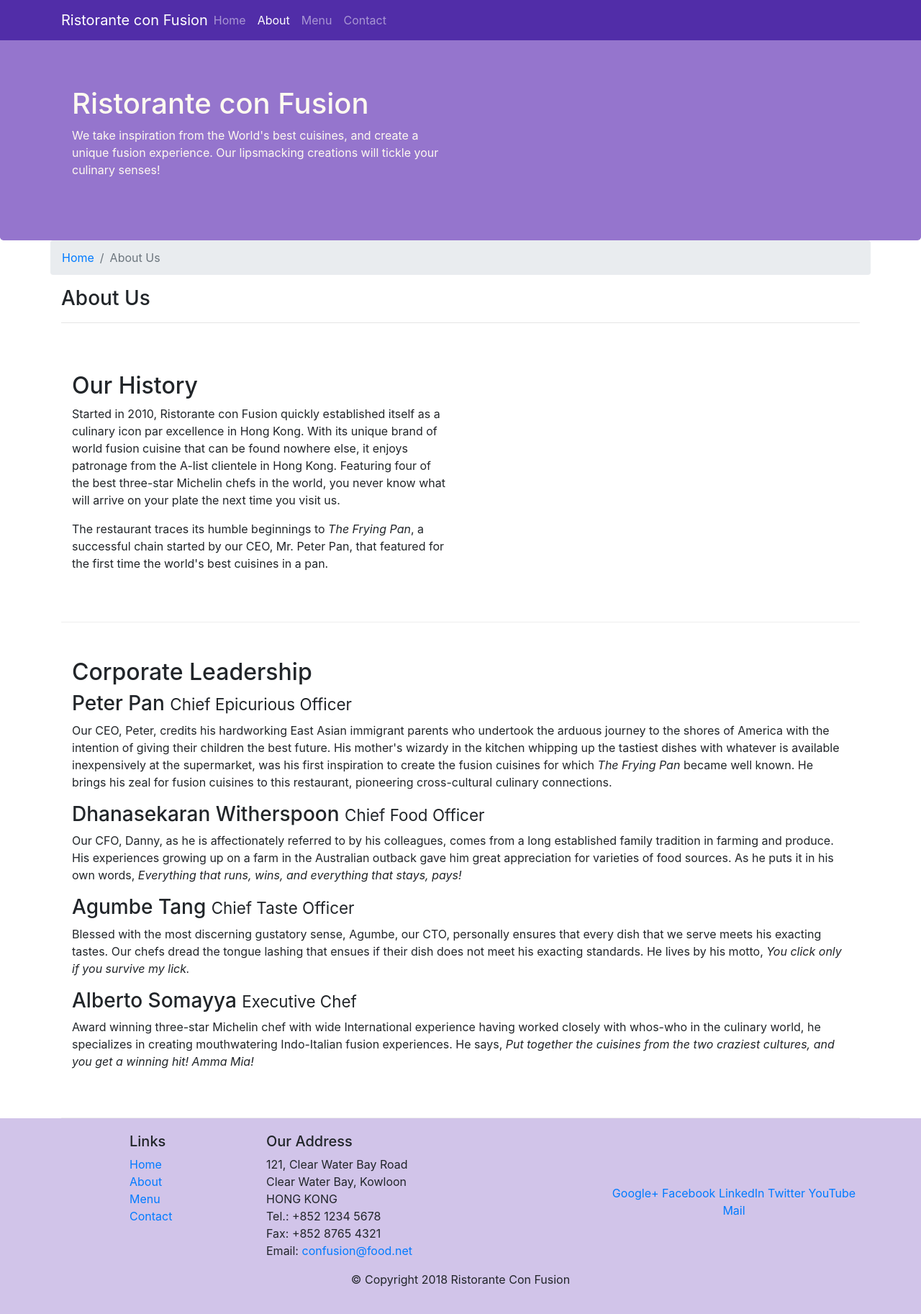
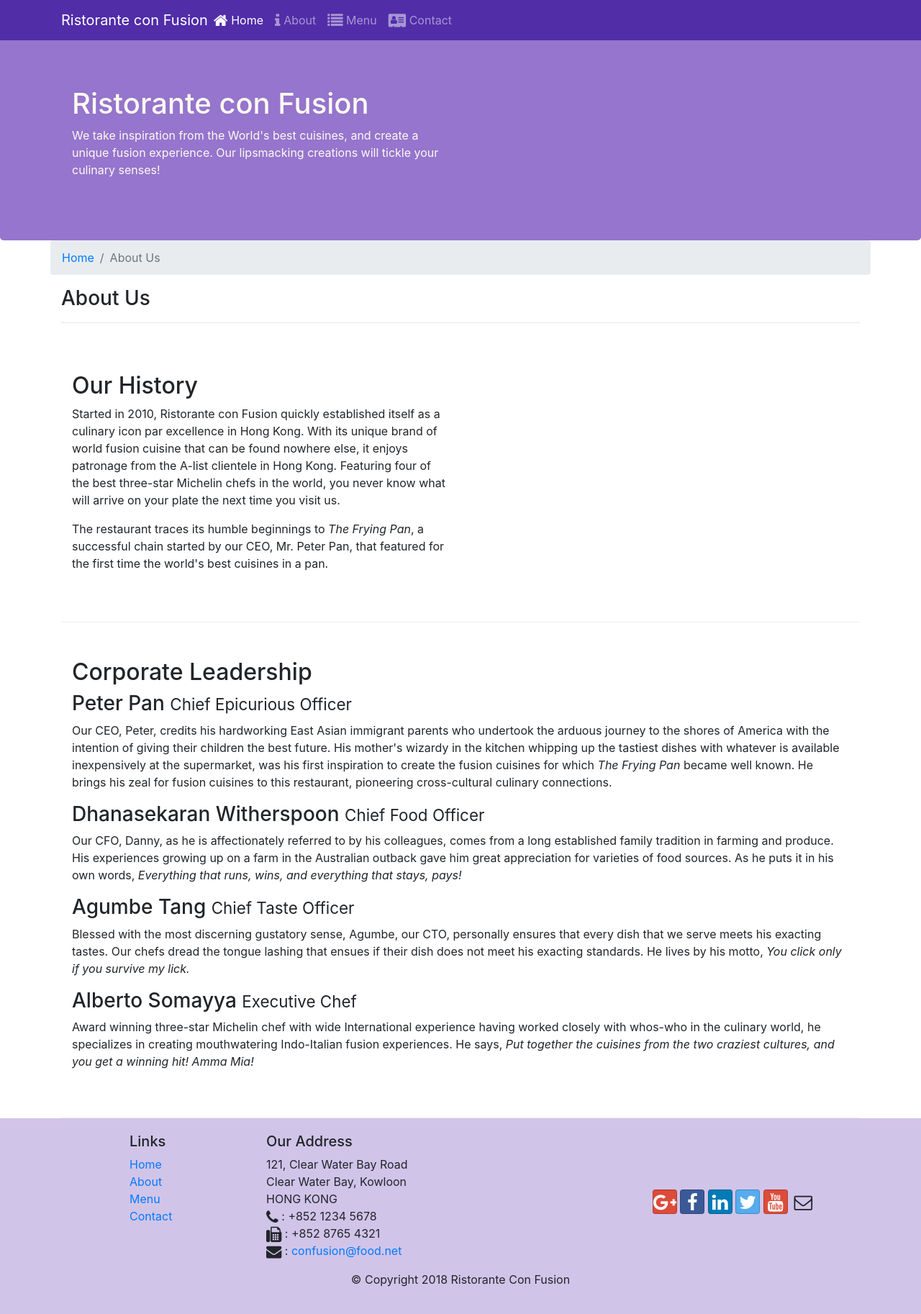
Before and after one commit to Housiadas/frontend-ui-boostrap4, a website: page aboutus.html in a window 1280 px wide. Shown: the whole page at 72% size. Drawn offline with nearby package versions, Linux system fonts and the light colour scheme.

Commit message:
icon-fonts

```diff
--- a/aboutus.html
+++ b/aboutus.html
@@ -8,6 +8,10 @@
 
     <!-- Bootstrap CSS -->
     <link rel="stylesheet" href="node_modules/bootstrap/dist/css/bootstrap.min.css">
+    <!-- font awesome -->
+    <link rel="stylesheet" href="node_modules/font-awesome/css/font-awesome.min.css">
+    <!-- bootstrao social -->
+    <link rel="stylesheet" href="node_modules/bootstrap-social/bootstrap-social.css">
     <!-- our css styles -->
     <link href="css/styles.css" rel="stylesheet">
     <title>Ristorante Con Fusion: About Us</title>
@@ -24,10 +28,14 @@
             <a href="./index.html" class="navbar-brand mr-auto">Ristorante con Fusion</a>
             <div class="collapse navbar-collapse" id="Navbar">
                 <ul class="navbar-nav mr-auto">
-                    <li class="nav-item"><a href="./index.html" class="nav-link">Home</a></li>
-                    <li class="nav-item active"><a href="#" class="nav-link">About</a></li>
-                    <li class="nav-item"><a href="#" class="nav-link">Menu</a></li>
-                    <li class="nav-item"><a href="#" class="nav-link">Contact</a></li>
+                    <li class="nav-item active"><a href="./index.html" class="nav-link">
+                            <span class="fa fa-home fa-lg"></span> Home</a></li>
+                    <li class="nav-item"><a href="./aboutus.html" class="nav-link">
+                            <span class="fa fa-info fa-lg"></span> About</a></li>
+                    <li class="nav-item"><a href="#" class="nav-link">
+                            <span class="fa fa-list fa-lg"></span> Menu</a></li>
+                    <li class="nav-item"><a href="#" class="nav-link">
+                            <span class="fa fa-address-card fa-lg"></span> Contact</a></li>
                 </ul>
             </div>
         </div>
@@ -115,12 +123,12 @@
 
     <footer class="footer">
         <div class="container">
-            <div class="row">
+            <div class="row row-footer">
                 <div class="col-4 offset-1 col-sm-2">
                     <h5>Links</h5>
                     <ul class="list-unstyled">
-                        <li><a href="./index.html">Home</a></li>
-                        <li><a href="#">About</a></li>
+                        <li><a href="#">Home</a></li>
+                        <li><a href="./aboutus.html">About</a></li>
                         <li><a href="#">Menu</a></li>
                         <li><a href="#">Contact</a></li>
                     </ul>
@@ -131,19 +139,25 @@
                         121, Clear Water Bay Road<br>
                         Clear Water Bay, Kowloon<br>
                         HONG KONG<br>
-                        Tel.: +852 1234 5678<br>
-                        Fax: +852 8765 4321<br>
-                        Email: <a href="mailto:confusion@food.net">confusion@food.net</a>
+                        <i class="fa fa-phone fa-lg"></i> : +852 1234 5678<br>
+                        <i class="fa fa-fax fa-lg"></i> : +852 8765 4321<br>
+                        <i class="fa fa-envelope fa-lg"></i> :
+                        <a href="mailto:confusion@food.net">confusion@food.net</a>
                     </address>
                 </div>
                 <div class="col-12 col-sm-4 align-self-center">
                     <div class="text-center">
-                        <a href="http://google.com/+">Google+</a>
-                        <a href="http://www.facebook.com/profile.php?id=">Facebook</a>
-                        <a href="http://www.linkedin.com/in/">LinkedIn</a>
-                        <a href="http://twitter.com/">Twitter</a>
-                        <a href="http://youtube.com/">YouTube</a>
-                        <a href="mailto:">Mail</a>
+                        <a class="btn btn-social-icon btn-google" href="http://google.com/+">
+                            <i class="fa fa-google-plus fa-lg"></i></a>
+                        <a class="btn btn-social-icon btn-facebook" href="http://www.facebook.com/profile.php?id=">
+                            <i class="fa fa-facebook fa-lg"></i></a>
+                        <a class="btn btn-social-icon btn-linkedin" href="http://www.linkedin.com/in/">
+                            <i class="fa fa-linkedin fa-lg"></i></a>
+                        <a class="btn btn-social-icon btn-twitter" href="http://twitter.com/">
+                            <i class="fa fa-twitter fa-lg"></i></a>
+                        <a class="btn btn-social-icon btn-google" href="http://youtube.com/">
+                            <i class="fa fa-youtube fa-lg"></i></a>
+                        <a class="btn btn-social-icon" href="mailto:"><i class="fa fa-envelope-o fa-lg"></i></a>
                     </div>
                 </div>
             </div>
--- a/package.json
+++ b/package.json
@@ -14,6 +14,8 @@
   },
   "dependencies": {
     "bootstrap": "^4.5.2",
+    "bootstrap-social": "^5.1.1",
+    "font-awesome": "^4.7.0",
     "jquery": "^3.5.1",
     "popper.js": "^1.12.9"
   }
```
Also changed, not shown: index.html (+27 -13 lines), 1 other file.
